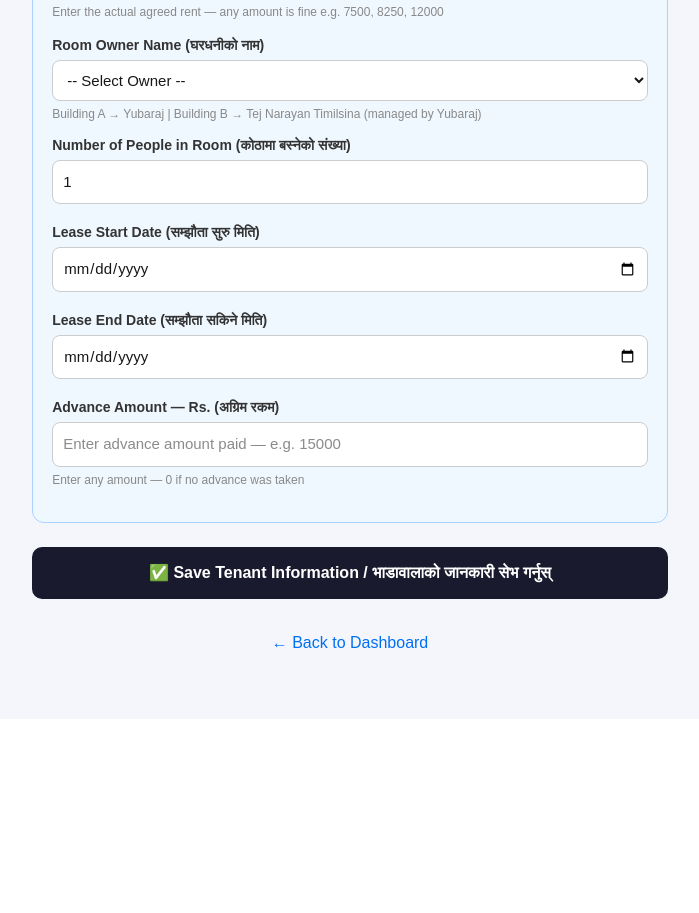
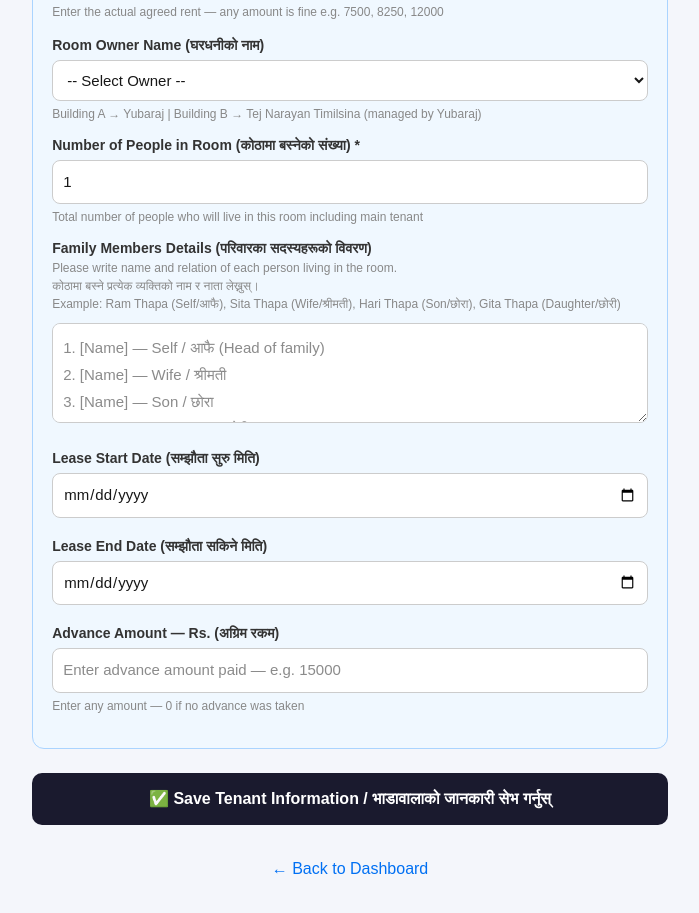
Before and after one commit to Yubahnrm/room_rent_app, a Next.js app: page /tenants in a window 1280 px wide. Shown: the part 2440-3353 px from the top of the page, without its empty margins (290-989 px from the left). Before the commit the page ends 3159 px from the top, so only its background shows below. Built offline with nearby package versions, Linux system fonts and the light colour scheme; no server answers; the database is empty.

Commit message:
add family members details with relations

```diff
--- a/app/register/page.js
+++ b/app/register/page.js
@@ -22,6 +22,7 @@ export default function Register() {
     office_name: '',
     office_contact_person: '',
     office_contact_phone: '',
+    family_members: '',
   })
   const [message, setMessage] = useState('')
   const [submitted, setSubmitted] = useState(false)
@@ -192,8 +193,25 @@ export default function Register() {
               <input style={input} name="temporary_address" value={form.temporary_address} onChange={handleChange} placeholder="e.g. Kathmandu-10, Baneshwor" />
               <label style={label}>Permanent Address (स्थायी ठेगाना)</label>
               <input style={input} name="permanent_address" value={form.permanent_address} onChange={handleChange} placeholder="e.g. Sindhupalchok-5, Melamchi" />
-              <label style={label}>Number of People Moving In</label>
-              <input style={input} type="number" name="number_of_people" value={form.number_of_people} onChange={handleChange} min="1" />
+              <label style={label}>Number of People Moving In (कोठामा बस्नेको संख्या) *</label>
+              <input style={input} type="number" name="number_of_people" value={form.number_of_people} onChange={handleChange} min="1" placeholder="e.g. 4" />
+              <p style={{ color: '#888', fontSize: '12px', marginTop: '-10px', marginBottom: '12px' }}>
+                Total number including yourself
+              </p>
+
+              <label style={label}>Family Members Details (परिवारका सदस्यहरूको विवरण)</label>
+              <p style={{ color: '#888', fontSize: '12px', marginBottom: '6px' }}>
+                Please write name and relation of each person.<br/>
+                प्रत्येक व्यक्तिको नाम र नाता लेख्नुस्।<br/>
+                Example / उदाहरण: Ram Thapa (Self/आफै), Sita Thapa (Wife/श्रीमती)
+              </p>
+              <textarea
+                style={{ ...input, resize: 'vertical', lineHeight: '1.8', minHeight: '100px' }}
+                name="family_members"
+                value={form.family_members || ''}
+                onChange={handleChange}
+                placeholder={'1. [Name] — Self / आफै\n2. [Name] — Wife / श्रीमती\n3. [Name] — Son / छोरा\n4. [Name] — Daughter / छोरी'}
+              />
             </div>
 
             <div style={{ ...section, borderColor: '#ffaaaa' }}>
--- a/app/tenants/list/page.js
+++ b/app/tenants/list/page.js
@@ -42,6 +42,7 @@ export default function TenantList() {
         permanent_address: editing.permanent_address,
         number_of_people: editing.number_of_people,
         advance_amount: editing.advance_amount,
+        family_members: editing.family_members,
       })
       .eq('id', editing.id)
     if (error) {
@@ -123,6 +124,8 @@ async function deactivateTenant(id) {
               <input style={input} type="number" name="number_of_people" value={editing.number_of_people || 1} onChange={handleEditChange} />
               <label>Advance Amount</label>
               <input style={input} type="number" name="advance_amount" value={editing.advance_amount || 0} onChange={handleEditChange} />
+              <label>Family Members Details</label>
+              <textarea style={{ ...input, resize: 'vertical', minHeight: '80px' }} name="family_members" value={editing.family_members || ''} onChange={handleEditChange} placeholder="1. Name — Relation&#10;2. Name — Relation" />
               <div style={{ display: 'flex', gap: '10px', marginTop: '8px' }}>
                 <button onClick={saveEdit} style={{ background: '#0070f3', color: 'white', padding: '8px 20px', border: 'none', borderRadius: '6px', cursor: 'pointer' }}>
                   Save Changes
@@ -155,6 +158,12 @@ async function deactivateTenant(id) {
                 <p style={{ margin: '2px 0' }}>📍 Temporary: {tenant.temporary_address || '—'}</p>
                 <p style={{ margin: '2px 0' }}>🏡 Permanent: {tenant.permanent_address || '—'}</p>
                 <p style={{ margin: '2px 0' }}>👥 People in room: {tenant.number_of_people || 1}</p>
+                {tenant.family_members && (
+                  <div style={{ background: '#f4f6fb', borderRadius: '6px', padding: '6px 10px', marginTop: '4px', fontSize: '12px', color: '#555' }}>
+                    <strong>Family Members:</strong><br/>
+                    <span style={{ whiteSpace: 'pre-line' }}>{tenant.family_members}</span>
+                  </div>
+                )}
                 <p style={{ margin: '2px 0' }}>💰 Advance: Rs. {tenant.advance_amount || 0}</p>
               </div>
             </>
--- a/app/tenants/page.js
+++ b/app/tenants/page.js
@@ -29,6 +29,7 @@ export default function AddTenant() {
     office_name: '',
     office_contact_person: '',
     office_contact_phone: '',
+    family_members: '',
   })
 
   const [message, setMessage] = useState('')
@@ -108,6 +109,7 @@ export default function AddTenant() {
       office_name: '',
       office_contact_person: '',
       office_contact_phone: '',
+      family_members: '',
     })
     fetchRooms()
   }
@@ -260,8 +262,25 @@ export default function AddTenant() {
           Building A → Yubaraj | Building B → Tej Narayan Timilsina (managed by Yubaraj)
         </p>
 
-        <label style={label}>Number of People in Room (कोठामा बस्नेको संख्या)</label>
-        <input style={input} type="number" name="number_of_people" value={form.number_of_people} onChange={handleChange} min="1" />
+        <label style={label}>Number of People in Room (कोठामा बस्नेको संख्या) *</label>
+        <input style={input} type="number" name="number_of_people" value={form.number_of_people} onChange={handleChange} min="1" placeholder="e.g. 4" />
+        <p style={{ color: '#888', fontSize: '12px', marginTop: '-10px', marginBottom: '12px' }}>
+          Total number of people who will live in this room including main tenant
+        </p>
+
+        <label style={label}>Family Members Details (परिवारका सदस्यहरूको विवरण)</label>
+        <p style={{ color: '#888', fontSize: '12px', marginBottom: '6px' }}>
+          Please write name and relation of each person living in the room.<br/>
+          कोठामा बस्ने प्रत्येक व्यक्तिको नाम र नाता लेख्नुस्।<br/>
+          Example: Ram Thapa (Self/आफै), Sita Thapa (Wife/श्रीमती), Hari Thapa (Son/छोरा), Gita Thapa (Daughter/छोरी)
+        </p>
+        <textarea
+          style={{ ...input, resize: 'vertical', lineHeight: '1.8', minHeight: '100px' }}
+          name="family_members"
+          value={form.family_members || ''}
+          onChange={handleChange}
+          placeholder={`1. [Name] — Self / आफै (Head of family)\n2. [Name] — Wife / श्रीमती\n3. [Name] — Son / छोरा\n4. [Name] — Daughter / छोरी\n(add more if needed)`}
+        />
 
         <label style={label}>Lease Start Date (सम्झौता सुरु मिति)</label>
         <input style={input} type="date" name="lease_start" value={form.lease_start} onChange={handleChange} />
```
